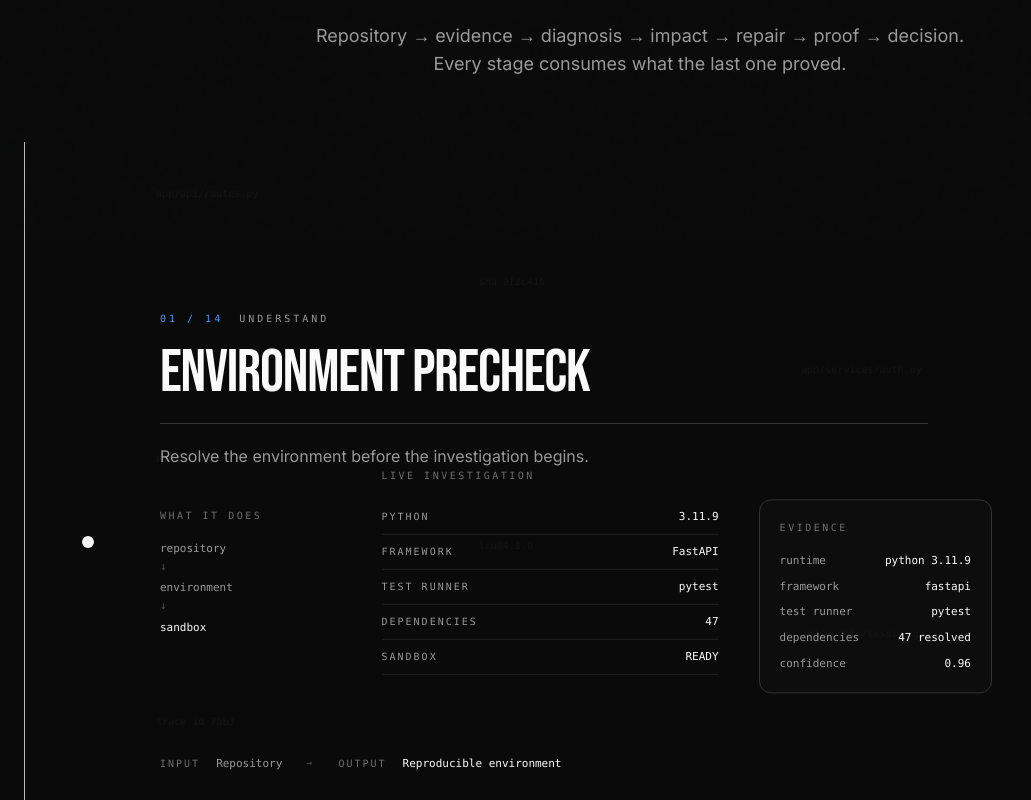
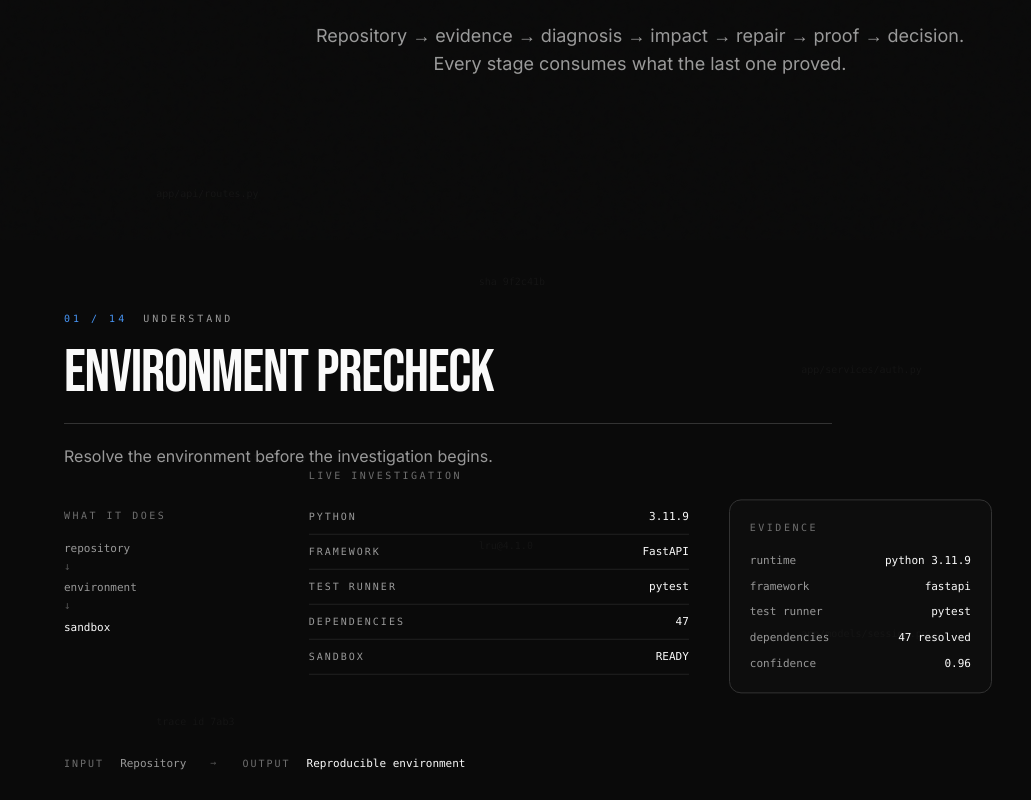
Before and after one commit to CHEZHIYAN0277/github-import-buddy-52, a React (Vite) app: page / in a window 1280 px wide. Shown: the part 1280-2080 px from the top of the page, without its empty margins (0-1031 px from the left). Built offline with nearby package versions, Linux system fonts and the light colour scheme; the HTML template or start-up script is replaced by a standard one.

Commit message:
Changes
Co-authored-by: CHEZHIYAN0277 <181709030+CHEZHIYAN0277@users.noreply.github.com>

```diff
--- a/src/components/Pipeline.tsx
+++ b/src/components/Pipeline.tsx
@@ -1,5 +1,4 @@
 import { useEffect, useRef, useState } from 'react'
-import { motion, useScroll, useSpring } from 'framer-motion'
 import { usePipelineInView } from '@/hooks/usePipelineInView'
 import { stages } from './pipeline/stageData'
 import { StageChamber } from './pipeline/StageChamber'
@@ -11,12 +10,6 @@ export function Pipeline() {
   const [activeIndex, setActiveIndex] = useState(0)
   const pipelineInView = usePipelineInView()
 
-  const { scrollYProgress } = useScroll({
-    target: trackRef,
-    offset: ['start 60%', 'end 60%'],
-  })
-  const progress = useSpring(scrollYProgress, { stiffness: 90, damping: 24, mass: 0.4 })
-
   useEffect(() => {
     const observer = new IntersectionObserver(
       (entries) => {
@@ -27,7 +20,7 @@ export function Pipeline() {
           }
         })
       },
-      { rootMargin: '-45% 0px -45% 0px', threshold: 0 }
+      { rootMargin: '-35% 0px -55% 0px', threshold: 0 }
     )
     stageRefs.current.forEach((el) => el && observer.observe(el))
     return () => observer.disconnect()
@@ -41,14 +34,6 @@ export function Pipeline() {
         onSelect={(i) => stageRefs.current[i]?.scrollIntoView({ behavior: 'smooth', block: 'center' })}
       />
 
-      {/* Evidence spine */}
-      <div className="absolute top-0 bottom-0 left-[17px] md:left-6 w-px bg-border/60">
-        <motion.div
-          className="absolute top-0 left-0 w-px bg-foreground/70 origin-top h-full"
-          style={{ scaleY: progress }}
-        />
-      </div>
-
       <div className="relative max-w-7xl mx-auto">
         {stages.map((stage, index) => (
           <StageChamber
@@ -56,7 +41,6 @@ export function Pipeline() {
             stage={stage}
             index={index}
             active={activeIndex === index}
-            passed={activeIndex > index}
             registerRef={(el) => {
               stageRefs.current[index] = el
             }}
--- a/src/components/pipeline/StageChamber.tsx
+++ b/src/components/pipeline/StageChamber.tsx
@@ -8,7 +8,6 @@ type Props = {
   stage: Stage
   index: number
   active: boolean
-  passed: boolean
   registerRef: (el: HTMLDivElement | null) => void
 }
 
@@ -23,7 +22,7 @@ const fragments = [
   'config/settings.toml',
 ]
 
-export function StageChamber({ stage, index, active, passed, registerRef }: Props) {
+export function StageChamber({ stage, index, active, registerRef }: Props) {
   const wrapRef = useRef<HTMLDivElement>(null)
   const reduced = useReducedMotion()
   const { scrollYProgress } = useScroll({ target: wrapRef, offset: ['start end', 'end start'] })
@@ -42,20 +41,6 @@ export function StageChamber({ stage, index, active, passed, registerRef }: Prop
       data-stage={index}
       className="stage-snap relative min-h-[100svh] flex items-center py-20 md:py-0"
     >
-      {/* Spine node */}
-      <div className="absolute left-[13px] md:left-6 top-1/2 -translate-x-1/2 -translate-y-1/2 z-10">
-        <span
-          className={cn(
-            'block rounded-full transition-all duration-500 ease-out motion-reduce:transition-none',
-            active
-              ? 'w-3 h-3 bg-foreground ring-4 ring-background shadow-[0_0_0_1px_hsl(var(--brand)/0.6)]'
-              : passed
-                ? 'w-2 h-2 bg-muted-foreground/70 ring-4 ring-background'
-                : 'w-2 h-2 bg-border ring-4 ring-background'
-          )}
-        />
-      </div>
-
       {/* Layer 1 — background texture */}
       <motion.div
         style={{ y: bgY }}
@@ -63,7 +48,7 @@ export function StageChamber({ stage, index, active, passed, registerRef }: Prop
         className={cn(
           'pointer-events-none absolute inset-0 overflow-hidden font-mono text-[10px] text-muted-foreground/[0.07]',
           'transition-opacity duration-700 motion-reduce:transition-none',
-          active ? 'opacity-100' : 'opacity-0'
+          active ? 'opacity-100' : 'opacity-30'
         )}
       >
         {fragments.map((f, i) => (
@@ -79,9 +64,8 @@ export function StageChamber({ stage, index, active, passed, registerRef }: Prop
 
       <div
         className={cn(
-          'relative w-full pl-10 md:pl-20 lg:pl-24 pr-0 lg:pr-56',
-          'transition-opacity duration-500 ease-out motion-reduce:transition-none',
-          active ? 'opacity-100' : 'opacity-0 md:opacity-[0.12]'
+          'relative w-full pr-0 lg:pr-56',
+          'transition-opacity duration-500 ease-out motion-reduce:transition-none opacity-100'
         )}
       >
         {/* Header */}
@@ -134,7 +118,7 @@ export function StageChamber({ stage, index, active, passed, registerRef }: Prop
                   key={e.label}
                   className={cn(
                     'flex items-baseline justify-between gap-4 transition-all duration-500 motion-reduce:transition-none',
-                    active ? 'opacity-100 translate-y-0' : 'opacity-0 translate-y-1'
+                    active ? 'opacity-100 translate-y-0' : 'opacity-70 translate-y-0'
                   )}
                   style={{ transitionDelay: `${active ? 400 + i * 120 : 0}ms` }}
                 >
```
